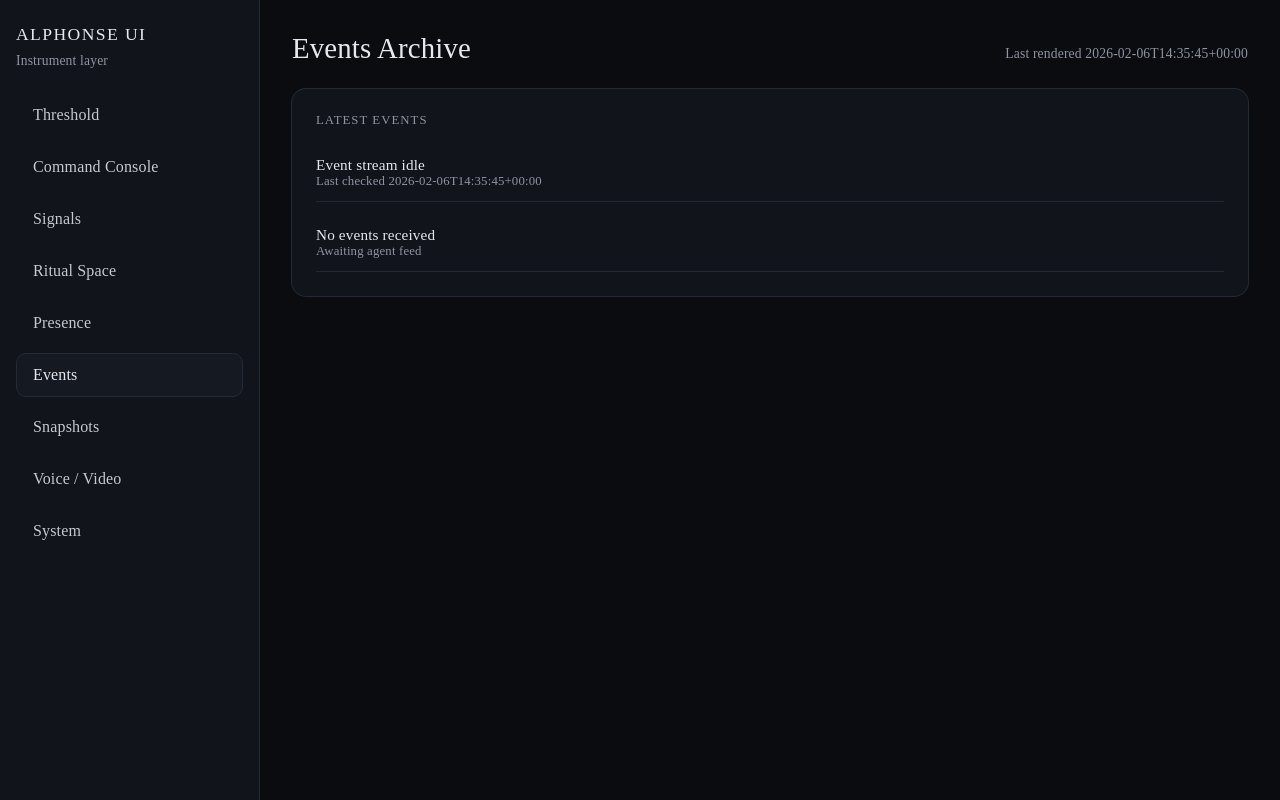
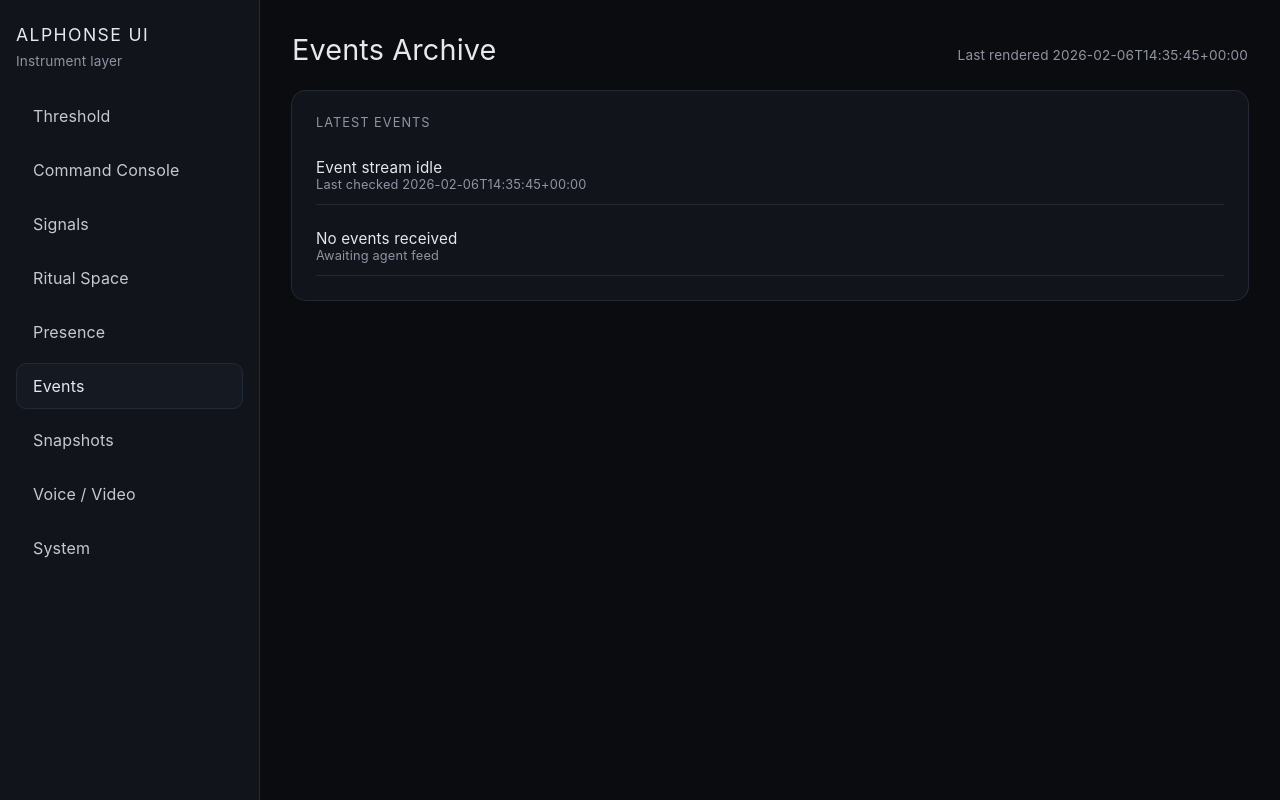
Before and after one commit to khabaznak/alphonse-ui, a Flask app: page /events in a window 1280 px wide. Run offline with Flask 3, Linux system fonts and the light colour scheme; some libraries are stand-ins or nearby versions.

Commit message:
Use modern sans font stack

```diff
--- a/server/static/css/app.css
+++ b/server/static/css/app.css
@@ -11,9 +11,9 @@
   --border-0: #242a35;
 
   /* Typography roles (placeholders). */
-  --font-body: "Unset";
-  --font-system: "Unset";
-  --font-code: "Unset";
+  --font-body: "Inter", "SF Pro Text", "SF Pro Display", "Helvetica Neue", Arial, sans-serif;
+  --font-system: "Inter", "SF Pro Text", "SF Pro Display", "Helvetica Neue", Arial, sans-serif;
+  --font-code: "SF Mono", "JetBrains Mono", "Fira Code", Menlo, Consolas, monospace;
 
   --radius-0: 10px;
   --radius-1: 14px;
```
